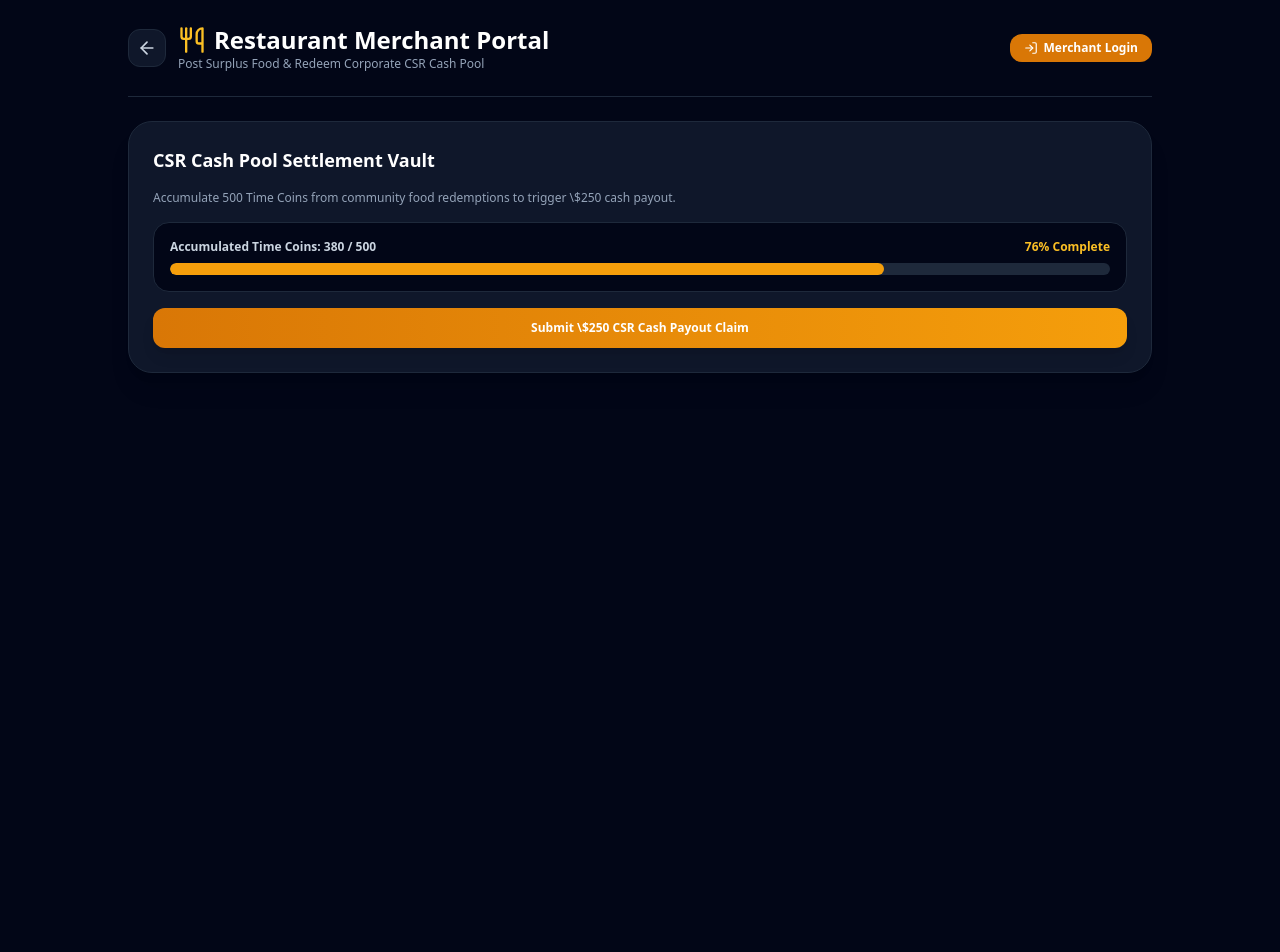
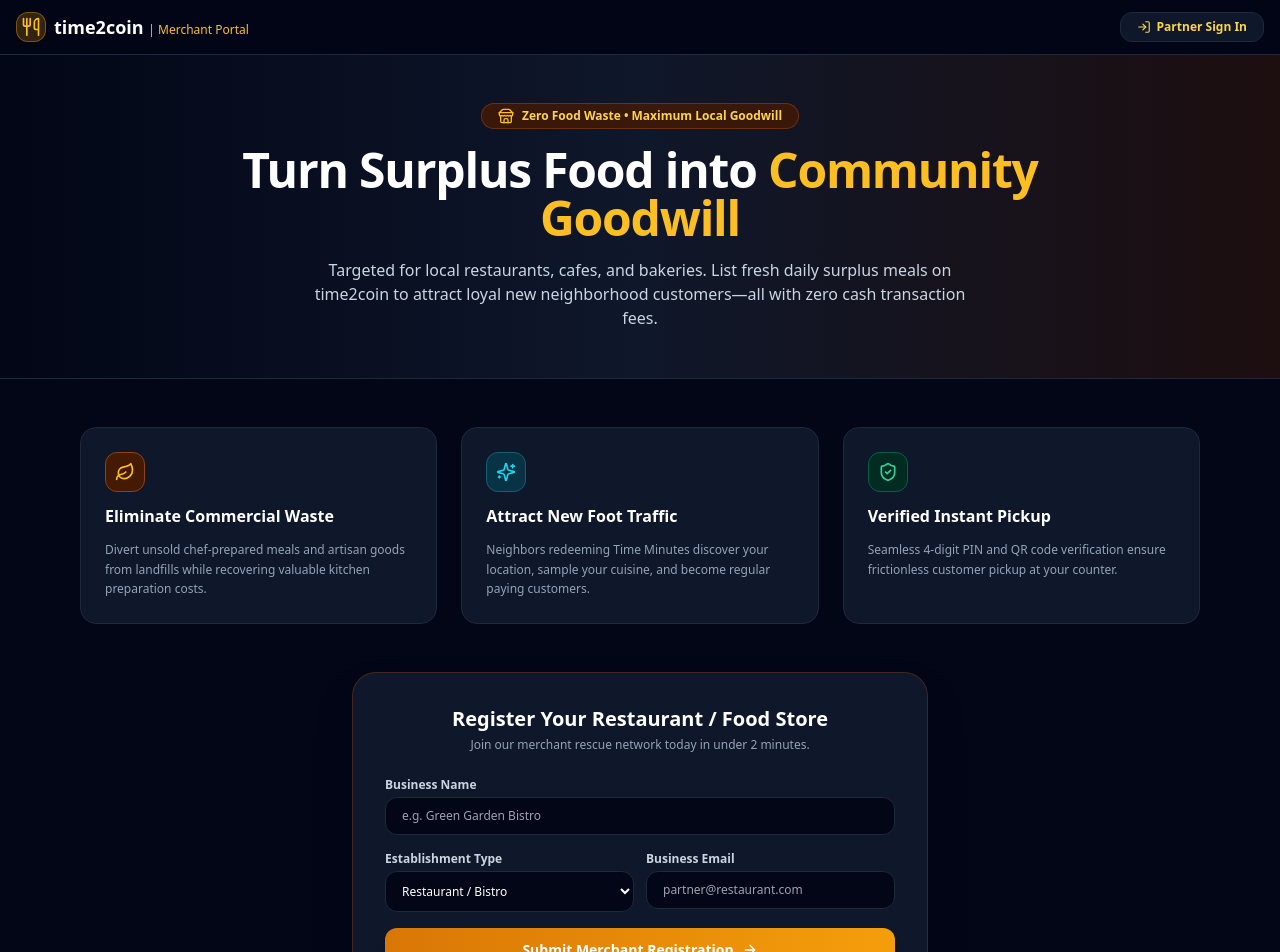
Before and after one commit to time2coin/time2coin, a Next.js app: page /merchant in a window 1280 px wide. Shown: the top 952 px of the page. Before the commit the page ends 800 px from the top, so only its background shows below. Built offline with nearby package versions, Linux system fonts and the light colour scheme.

Commit message:
Refactor MerchantPortal to MerchantPortalPage

```diff
--- a/app/merchant/page.tsx
+++ b/app/merchant/page.tsx
@@ -1,78 +1,155 @@
 'use client';
 
-import React, { useState, useEffect } from 'react';
-import { Utensils, Award, ShieldCheck, ArrowLeft, CheckCircle2, LogIn, LogOut } from 'lucide-react';
+import React, { useState } from 'react';
+import {
+  Utensils, Store, ArrowRight, ShieldCheck, CheckCircle2,
+  Sparkles, Clock, Leaf, QrCode, Building2, Plus, LogIn
+} from 'lucide-react';
 
-export default function MerchantPortal() {
-  const [accumulatedCoins, setAccumulatedCoins] = useState<number>(380);
-  const [currentUser, setCurrentUser] = useState<any>(null);
+export default function MerchantPortalPage() {
+  const [registered, setRegistered] = useState(false);
+  const [merchantName, setMerchantName] = useState('');
+  const [businessType, setMerchantType] = useState('Restaurant');
+  const [email, setEmail] = useState('');
 
-  useEffect(() => {
-    const saved = localStorage.getItem('time2coin_user');
-    if (saved) {
-      try {
-        setCurrentUser(JSON.parse(saved));
-      } catch (e) {}
-    }
-  }, []);
-
-  const handleLogout = () => {
-    localStorage.removeItem('time2coin_user');
-    setCurrentUser(null);
+  const handleSubmit = (e: React.FormEvent) => {
+    e.preventDefault();
+    setRegistered(true);
   };
 
   return (
-    <div className="min-h-screen bg-slate-950 text-slate-100 font-sans p-6">
-      <header className="max-w-5xl mx-auto flex items-center justify-between pb-6 border-b border-slate-800 mb-6">
-        <div className="flex items-center gap-3">
-          <a href="/" className="p-2 bg-slate-900 hover:bg-slate-800 border border-slate-800 rounded-xl transition">
-            <ArrowLeft className="w-5 h-5 text-slate-300" />
+    <div className="min-h-screen bg-slate-950 text-slate-100 font-sans pb-16">
+      {/* HEADER */}
+      <header className="border-b border-slate-800 bg-slate-950/90 backdrop-blur sticky top-0 z-40 px-4 py-3">
+        <div className="max-w-7xl mx-auto flex items-center justify-between">
+          <a href="/" className="flex items-center gap-2">
+            <div className="p-1 bg-amber-500/20 border border-amber-500/40 rounded-xl">
+              <Utensils className="w-5 h-5 text-amber-400" />
+            </div>
+            <span className="font-bold text-lg text-white">time2coin <span className="text-amber-400 text-xs font-normal">| Merchant Portal</span></span>
           </a>
-          <div>
-            <h1 className="text-2xl font-black text-white flex items-center gap-2">
-              <Utensils className="w-7 h-7 text-amber-400" /> Restaurant Merchant Portal
+          <a href="/auth" className="px-4 py-1.5 bg-slate-900 border border-slate-800 hover:border-amber-500/50 text-amber-300 rounded-xl text-xs font-bold transition flex items-center gap-1.5">
+            <LogIn className="w-3.5 h-3.5" /> Partner Sign In
+          </a>
+        </div>
+      </header>
+
+      {/* HERO SECTION */}
+      <section className="bg-gradient-to-r from-slate-950 via-slate-900 to-amber-950/40 border-b border-slate-800 py-12 px-4">
+        <div className="max-w-4xl mx-auto text-center space-y-4">
+          <div className="inline-flex items-center gap-2 bg-amber-950/80 border border-amber-800/60 px-4 py-1 rounded-full text-xs font-bold text-amber-300">
+            <Store className="w-4 h-4 text-amber-400" /> Zero Food Waste • Maximum Local Goodwill
+          </div>
+          <h1 className="text-3xl sm:text-5xl font-black text-white tracking-tight">
+            Turn Surplus Food into <span className="text-amber-400">Community Goodwill</span>
           </h1>
-            <p className="text-xs text-slate-400">Post Surplus Food & Redeem Corporate CSR Cash Pool</p>
+          <p className="text-xs sm:text-base text-slate-300 leading-relaxed max-w-2xl mx-auto">
+            Targeted for local restaurants, cafes, and bakeries. List fresh daily surplus meals on time2coin to attract loyal new neighborhood customers—all with zero cash transaction fees.
+          </p>
+        </div>
+      </section>
+
+      {/* THREE VALUE PROPOSITIONS */}
+      <div className="max-w-6xl mx-auto px-4 py-12 space-y-12">
+        <div className="grid grid-cols-1 md:grid-cols-3 gap-6">
+          <div className="bg-slate-900 border border-slate-800 rounded-2xl p-6 space-y-3">
+            <div className="w-10 h-10 rounded-xl bg-amber-950 border border-amber-800 flex items-center justify-center text-amber-400 font-bold">
+              <Leaf className="w-5 h-5" />
+            </div>
+            <h3 className="font-bold text-white text-base">Eliminate Commercial Waste</h3>
+            <p className="text-xs text-slate-400 leading-relaxed">
+              Divert unsold chef-prepared meals and artisan goods from landfills while recovering valuable kitchen preparation costs.
+            </p>
+          </div>
+
+          <div className="bg-slate-900 border border-slate-800 rounded-2xl p-6 space-y-3">
+            <div className="w-10 h-10 rounded-xl bg-cyan-950 border border-cyan-800 flex items-center justify-center text-cyan-400 font-bold">
+              <Sparkles className="w-5 h-5" />
+            </div>
+            <h3 className="font-bold text-white text-base">Attract New Foot Traffic</h3>
+            <p className="text-xs text-slate-400 leading-relaxed">
+              Neighbors redeeming Time Minutes discover your location, sample your cuisine, and become regular paying customers.
+            </p>
+          </div>
+
+          <div className="bg-slate-900 border border-slate-800 rounded-2xl p-6 space-y-3">
+            <div className="w-10 h-10 rounded-xl bg-emerald-950 border border-emerald-800 flex items-center justify-center text-emerald-400 font-bold">
+              <ShieldCheck className="w-5 h-5" />
+            </div>
+            <h3 className="font-bold text-white text-base">Verified Instant Pickup</h3>
+            <p className="text-xs text-slate-400 leading-relaxed">
+              Seamless 4-digit PIN and QR code verification ensure frictionless customer pickup at your counter.
+            </p>
           </div>
         </div>
 
-        {currentUser ? (
-          <div className="flex items-center gap-2 bg-slate-900 border border-slate-800 px-3 py-1.5 rounded-xl">
-            <div className="text-right">
-              <span className="text-xs font-bold text-white block">{currentUser.name}</span>
-              <span className="text-[10px] text-amber-400 block">{currentUser.role}</span>
+        {/* REGISTRATION FORM */}
+        <div className="bg-slate-900 border border-amber-800/40 rounded-3xl p-6 sm:p-8 max-w-xl mx-auto shadow-2xl space-y-6">
+          <div className="text-center space-y-1">
+            <h2 className="text-xl font-bold text-white">Register Your Restaurant / Food Store</h2>
+            <p className="text-xs text-slate-400">Join our merchant rescue network today in under 2 minutes.</p>
           </div>
-            <button onClick={handleLogout} className="p-1.5 bg-slate-800 hover:bg-slate-700 text-slate-300 rounded-lg transition ml-1" title="Logout">
-              <LogOut className="w-3.5 h-3.5" />
-            </button>
+
+          {registered ? (
+            <div className="p-6 bg-amber-950/60 border border-amber-800 text-amber-200 rounded-2xl text-center space-y-3">
+              <CheckCircle2 className="w-10 h-10 text-amber-400 mx-auto" />
+              <h3 className="font-bold text-base text-white">Merchant Application Received!</h3>
+              <p className="text-xs text-slate-300">
+                Thank you, <strong>{merchantName}</strong>. Our local community coordinator will verify your food license and activate your portal within 24 hours.
+              </p>
             </div>
           ) : (
-          <a href="/auth" className="px-3.5 py-1.5 bg-amber-600 hover:bg-amber-500 text-white rounded-xl text-xs font-bold transition flex items-center gap-1.5">
-            <LogIn className="w-3.5 h-3.5" /> Merchant Login
-          </a>
-        )}
-      </header>
+            <form onSubmit={handleSubmit} className="space-y-4">
+              <div>
+                <label className="block text-xs font-semibold text-slate-300 mb-1">Business Name</label>
+                <input
+                  type="text"
+                  required
+                  value={merchantName}
+                  onChange={(e) => setMerchantName(e.target.value)}
+                  placeholder="e.g. Green Garden Bistro"
+                  className="w-full bg-slate-950 border border-slate-800 rounded-xl px-4 py-2.5 text-xs text-white focus:outline-none focus:border-amber-500"
+                />
+              </div>
 
-      <main className="max-w-5xl mx-auto space-y-6">
-        <div className="bg-slate-900 border border-slate-800 rounded-3xl p-6 shadow-xl space-y-4">
-          <h2 className="text-lg font-bold text-white">CSR Cash Pool Settlement Vault</h2>
-          <p className="text-xs text-slate-400">Accumulate 500 Time Coins from community food redemptions to trigger \$250 cash payout.</p>
+              <div className="grid grid-cols-2 gap-3">
+                <div>
+                  <label className="block text-xs font-semibold text-slate-300 mb-1">Establishment Type</label>
+                  <select
+                    value={businessType}
+                    onChange={(e) => setMerchantType(e.target.value)}
+                    className="w-full bg-slate-950 border border-slate-800 rounded-xl px-3 py-2.5 text-xs text-white focus:outline-none focus:border-amber-500"
+                  >
+                    <option value="Restaurant">Restaurant / Bistro</option>
+                    <option value="Bakery">Bakery / Cafe</option>
+                    <option value="Grocery">Grocery Store</option>
+                    <option value="Caterer">Catering Service</option>
+                  </select>
+                </div>
 
-          <div className="bg-slate-950 border border-slate-800 rounded-2xl p-4">
-            <div className="flex justify-between text-xs font-bold mb-2">
-              <span className="text-slate-300">Accumulated Time Coins: {accumulatedCoins} / 500</span>
-              <span className="text-amber-400">{Math.floor((accumulatedCoins / 500) * 100)}% Complete</span>
-            </div>
-            <div className="w-full bg-slate-800 h-3 rounded-full overflow-hidden">
-              <div className="bg-amber-500 h-full rounded-full transition-all" style={{ width: `${(accumulatedCoins / 500) * 100}%` }} />
+                <div>
+                  <label className="block text-xs font-semibold text-slate-300 mb-1">Business Email</label>
+                  <input
+                    type="email"
+                    required
+                    value={email}
+                    onChange={(e) => setEmail(e.target.value)}
+                    placeholder="partner@restaurant.com"
+                    className="w-full bg-slate-950 border border-slate-800 rounded-xl px-4 py-2.5 text-xs text-white focus:outline-none focus:border-amber-500"
+                  />
                 </div>
               </div>
 
-          <button onClick={() => alert("Payout request submitted to Tier 2 Clearinghouse Auditor!")} className="w-full py-3 bg-gradient-to-r from-amber-600 to-amber-500 text-white font-bold text-xs rounded-xl shadow-lg transition">
-            Submit \$250 CSR Cash Payout Claim
+              <button
+                type="submit"
+                className="w-full py-3 bg-gradient-to-r from-amber-600 to-amber-500 hover:from-amber-500 text-white font-bold text-xs sm:text-sm rounded-xl transition shadow-lg flex items-center justify-center gap-2"
+              >
+                Submit Merchant Registration <ArrowRight className="w-4 h-4" />
               </button>
+            </form>
+          )}
         </div>
-      </main>
+      </div>
     </div>
   );
 }
```
Lines whose indentation alone changed are shown as unchanged.
